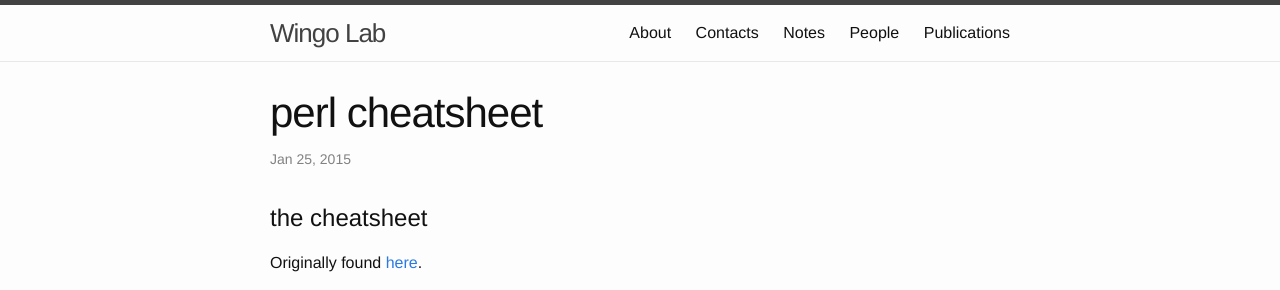
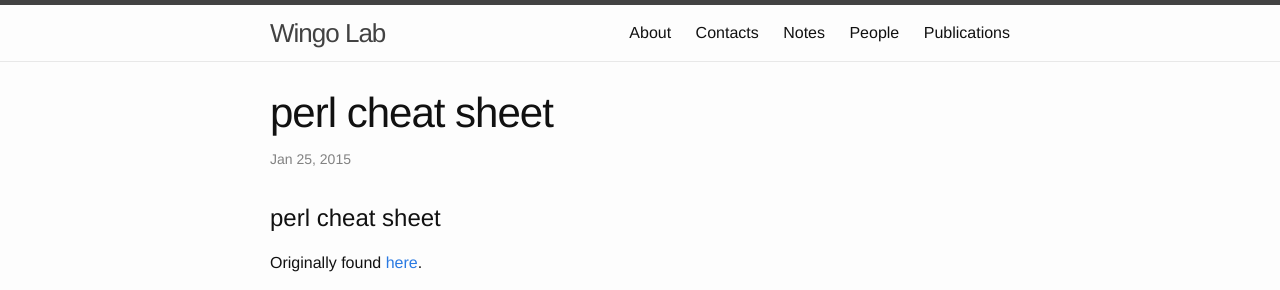
Before and after one commit to wingolab/wingolab.github.io, a Jekyll site: the page built from _posts/2015-01-25-perl-cheatsheet.markdown, in a window 1280 px wide. Shown: the top 290 px of the page. Built offline with Jekyll 4.4.1, drawn with Linux system fonts in a browser that asks for light colours.

Commit message:
minor edits

```diff
--- a/_posts/2015-01-25-perl-cheatsheet.markdown
+++ b/_posts/2015-01-25-perl-cheatsheet.markdown
@@ -1,10 +1,10 @@
 ---
 layout: post
-title: "perl cheatsheet"
+title: "perl cheat sheet"
 date: "2015-01-25"
 ---
 
-# the cheatsheet
+# perl cheat sheet
 
 Originally found [here](http://juerd.nl/site.plp/perlcheat).
 
```
